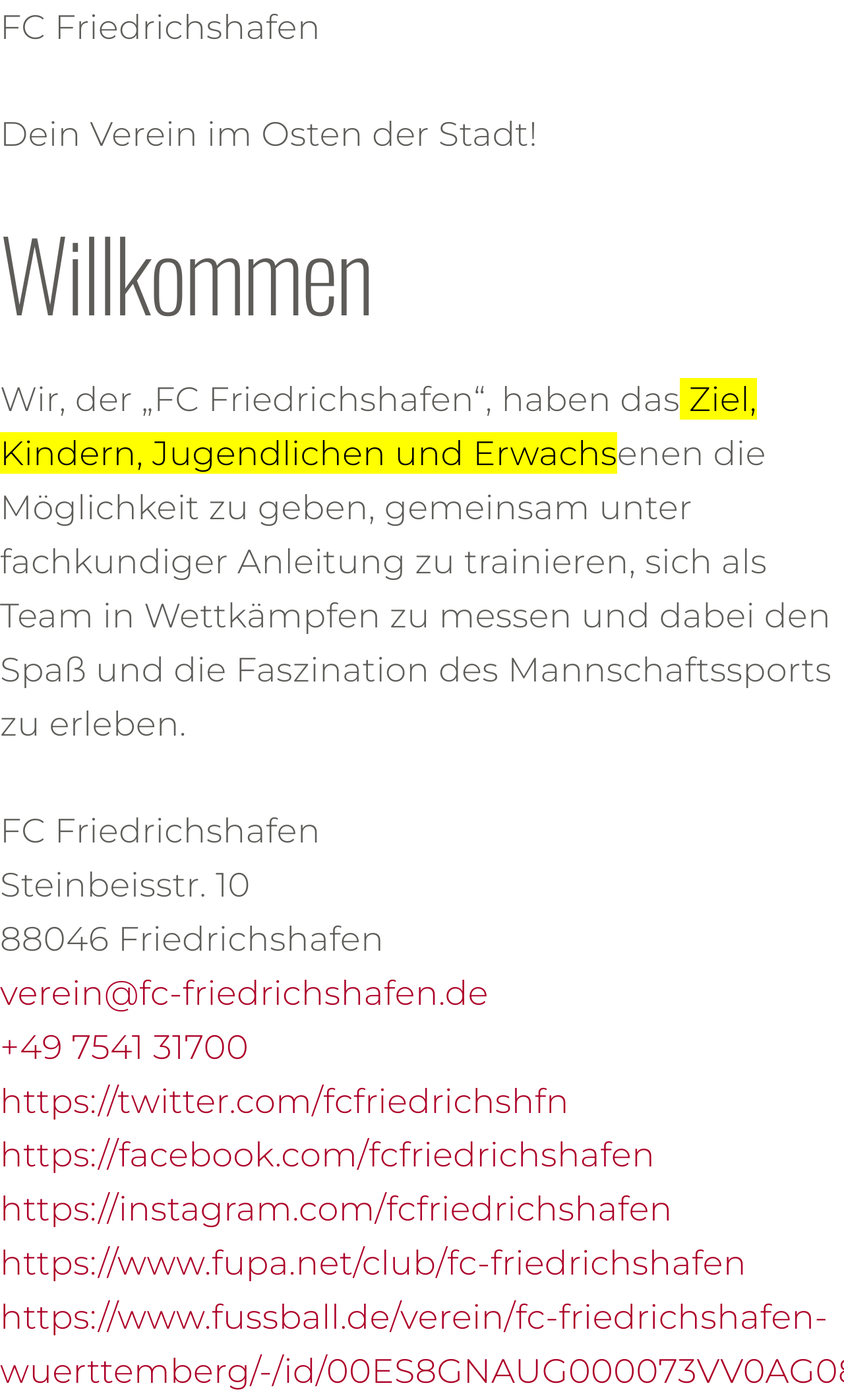
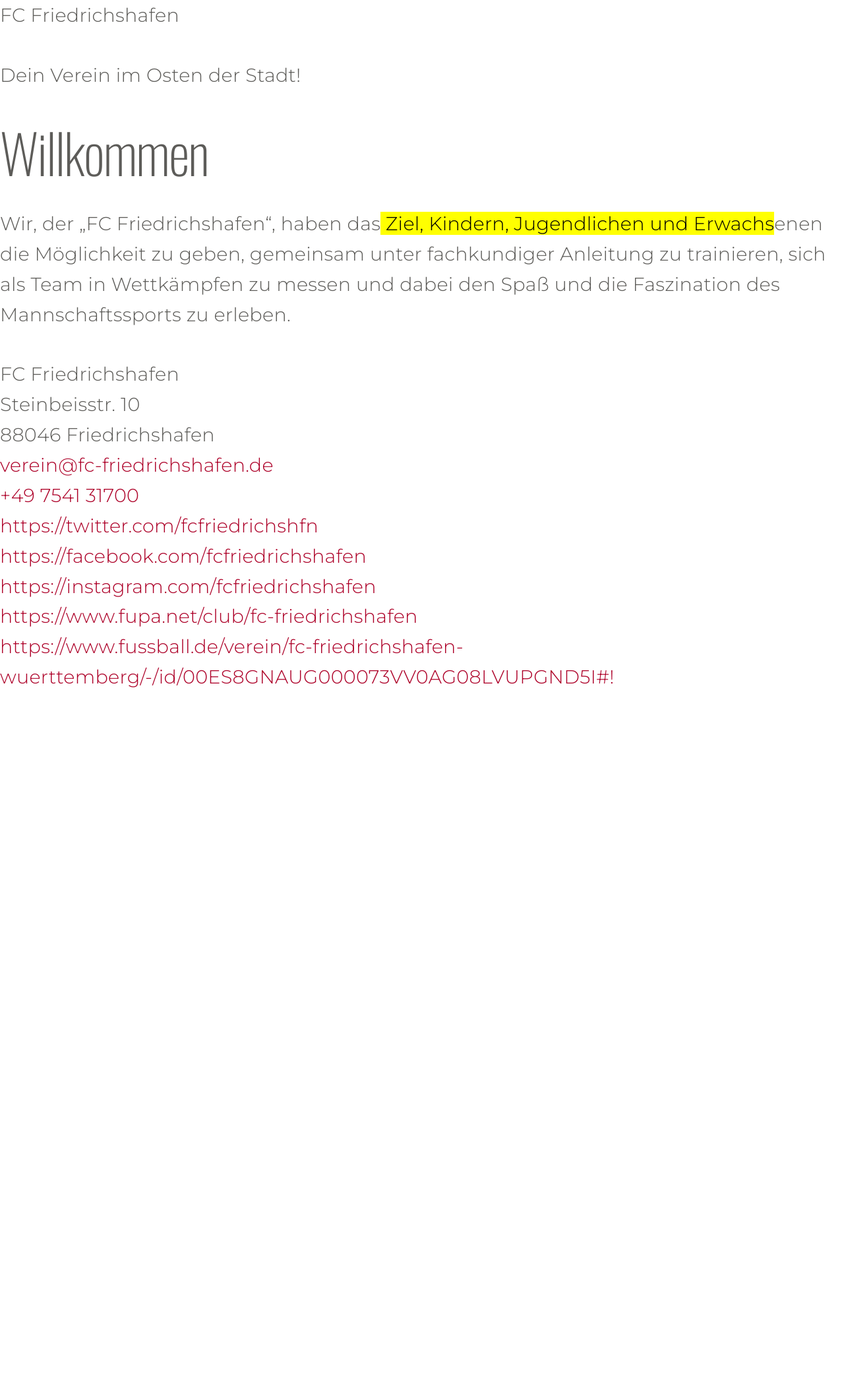
Before and after one commit to fcfn1967/fcfn1967.github.io, a Jekyll site: the page built from docs/index.md, in a window 1280 px wide. Shown: the whole page at 66% size. Built offline with Jekyll 4.4.1, drawn with Linux system fonts in a browser that asks for light colours; nearby versions of some CDN libraries; after the commit the page ends 1049 px from its top, so only the background shows below that.

Commit message:
Update _Base.sass

```diff
--- a/docs/_sass/_Base.sass
+++ b/docs/_sass/_Base.sass
@@ -13,7 +13,7 @@
 html
   box-sizing: border-box
   // Original: font-size: 62.5%
-  font-size: 2.5vw
+  font-size: 1.4vw
 
 // Default body styles
 body
```
